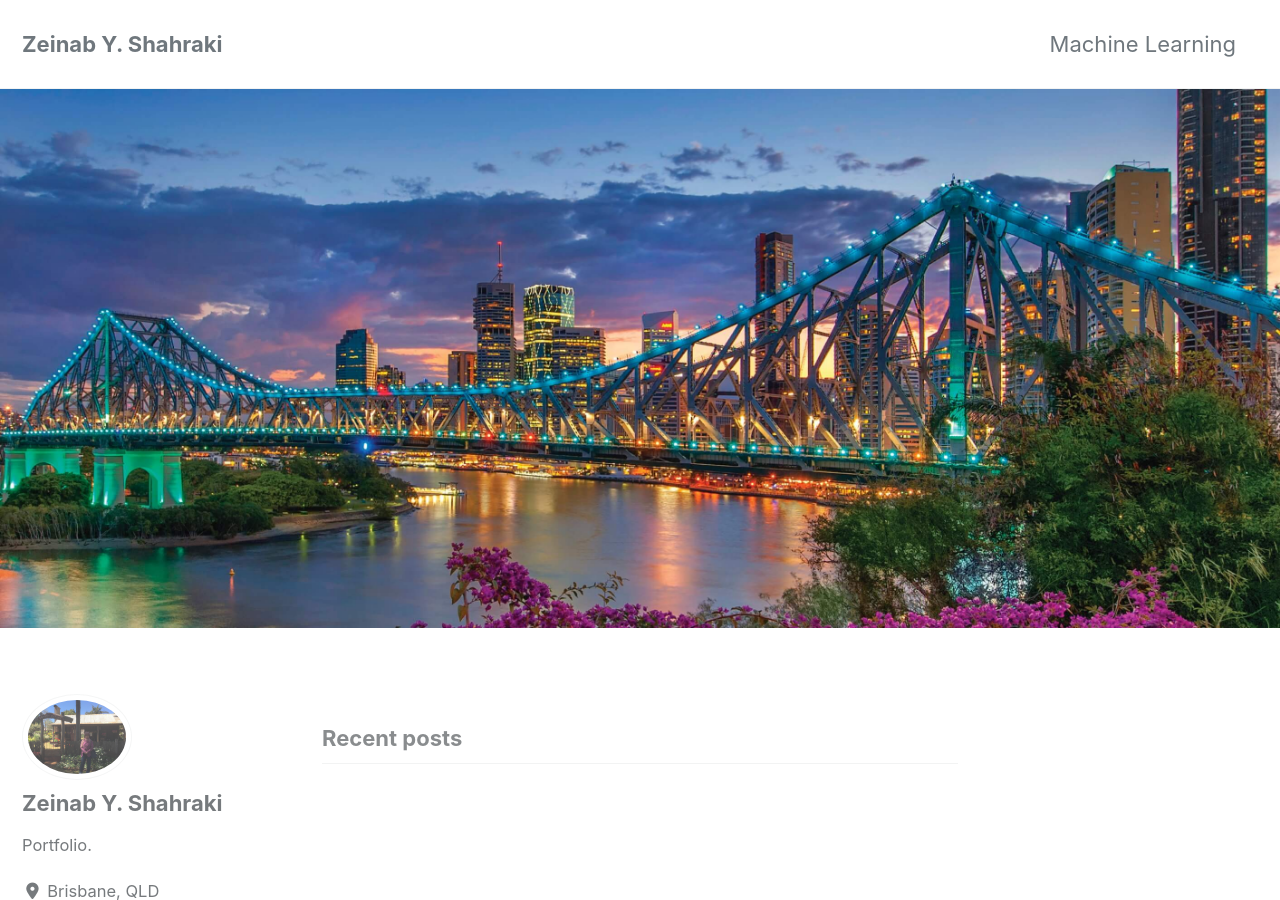
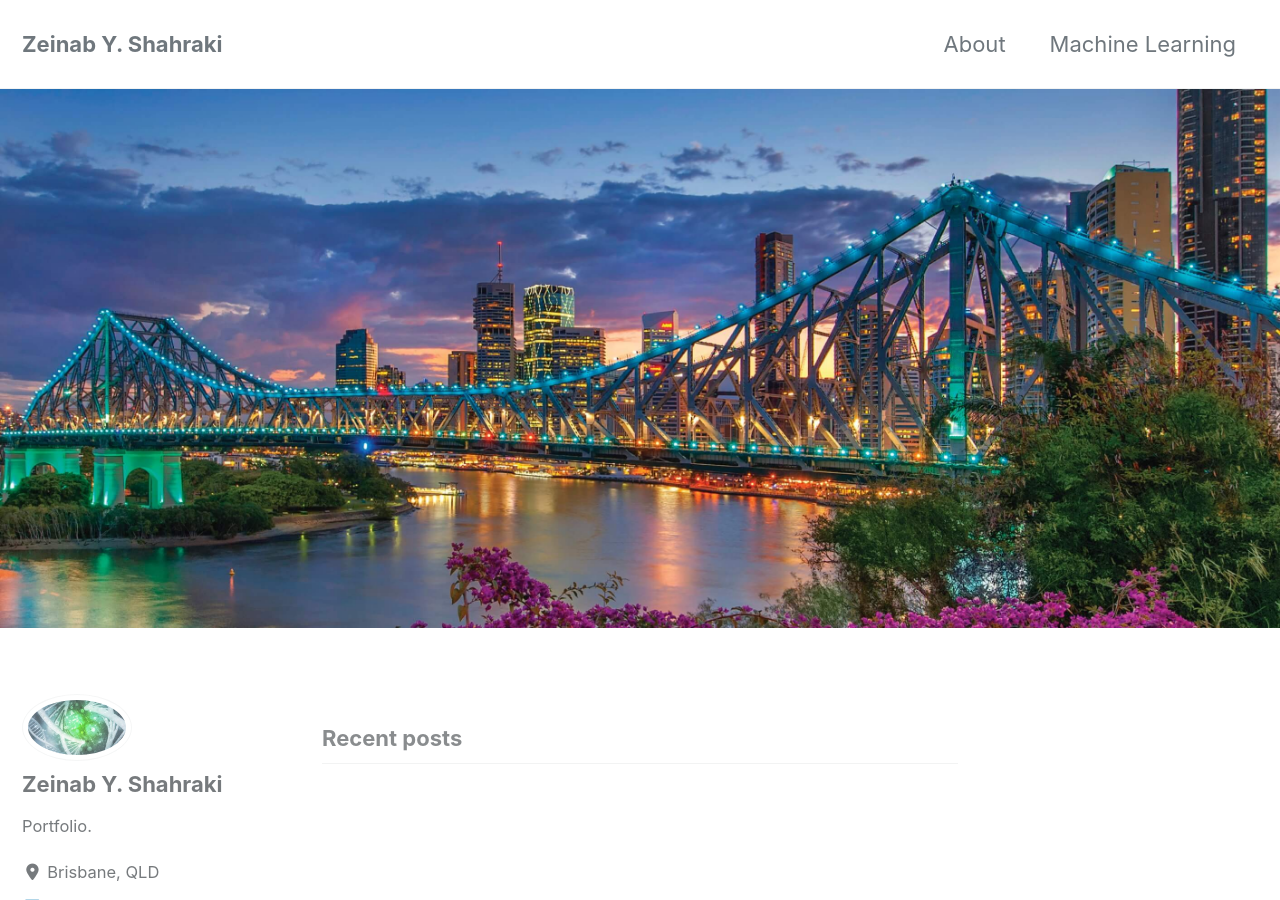
Before and after one commit to z1shahraki/z1shahraki.github.io, a Jekyll site: the page built from index.html, in a window 1280 px wide and 900 px high. Built offline with Jekyll 4.4.1, drawn with Linux system fonts in a browser that asks for light colours; cached includes are drawn as plain includes; nearby versions of some CDN libraries; the list of posts is cut into pages by our own code.

Commit message:
new gith

```diff
--- a/_config.yml
+++ b/_config.yml
@@ -108,7 +108,7 @@
 # Site Author
 author:
   name             : "Zeinab Y. Shahraki"
-  avatar           : "/images/zy10.jpg" # path of avatar image, e.g. "/assets/images/bio-photo.jpg"
+  avatar           : "/images/genetic1.jpg" # path of avatar image, e.g. "/assets/images/bio-photo.jpg"
   bio              : "Portfolio."
   location         : "Brisbane, QLD"
   email            :
--- a/_data/navigation.yml
+++ b/_data/navigation.yml
@@ -1,7 +1,7 @@
 # main links
 main:
-#  - title: "About"
-  #  url: /about/
+   - title: "About"
+     url: /about/
    - title: "Machine Learning"
      url: /machine-learning/
   # - title: "About"
```
